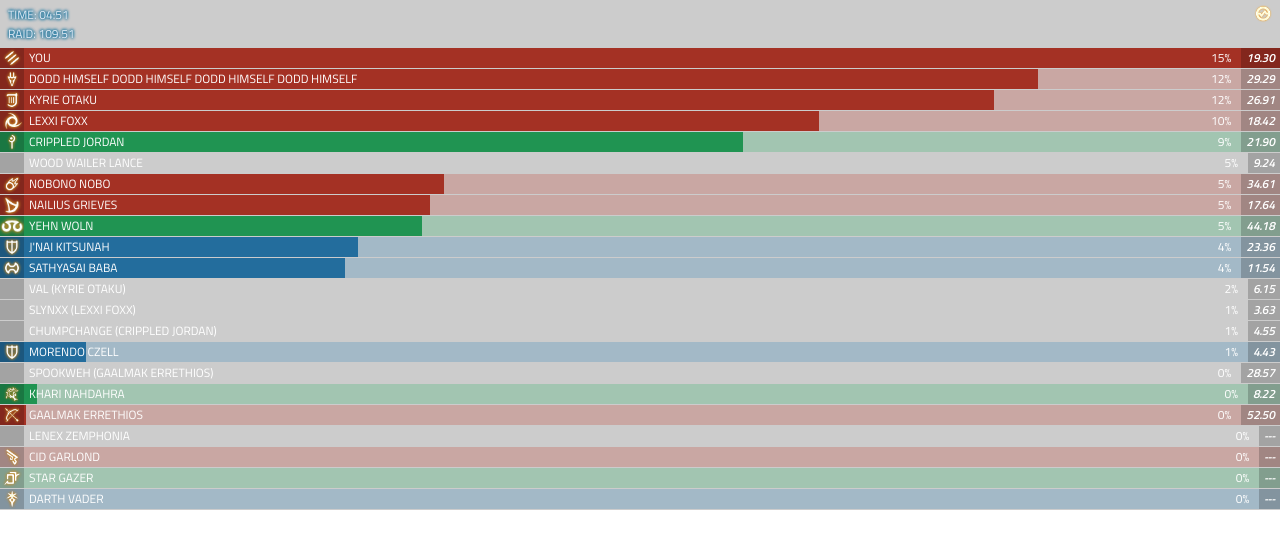
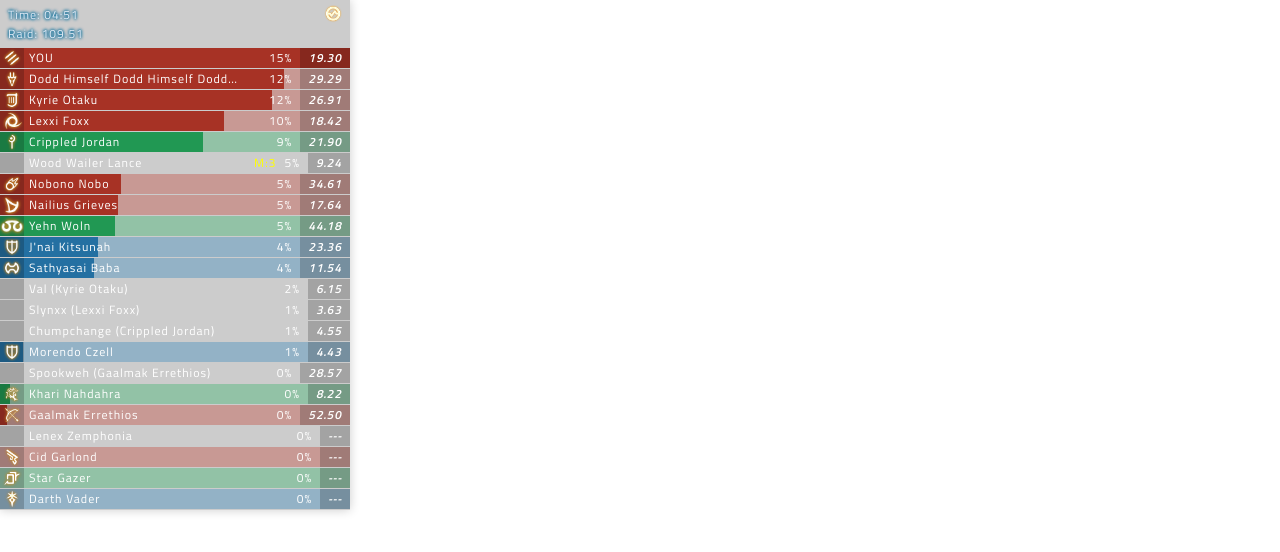
Before and after one commit to collin-garvey/big-swangs, a website: page dist/big-swangs.html in a window 1280 px wide. Drawn offline with Linux system fonts and the light colour scheme.

Commit message:
functionally sound, ready for feature adds

```diff
--- a/src/js/big-swangs.js
+++ b/src/js/big-swangs.js
@@ -22,7 +22,10 @@ class Header extends React.Component {
                 </div>
 
                 <div className="header__right">
-                    <i className="encounter__status"></i>
+                    <span className="encounter__name">
+                        <i className="encounter__status"></i>
+                    </span>
+
                 </div>
             </header>
         );
@@ -31,12 +34,15 @@ class Header extends React.Component {
 
 class Combatant extends React.Component {
     render() {
+        var misses = (parseInt(this.props.misses, 10) > 0) ? <span className="combatant__misses">M:{this.props.misses}</span> : '';
+
         return(
             <li className={`combatant ${classify(this.props.job)} ${this.props.isSelf ? 'self' : ''}`}>
                 <i className="combatant__icon"></i>
                 <span className="combatant__name">{this.props.name}</span>
                 <span className="combatant__dps">{this.props.dps}</span>
                 <span className="combatant__damage">{this.props.damage}</span>
+                {misses}
                 <span className="combatant__bar" style={{width: this.props.damageOfTotal + '%'}}></span>
             </li>
         );
@@ -66,6 +72,7 @@ class CombatantList extends React.Component {
                         job={combatants[combatant].Job}
                         damage={combatants[combatant]['damage%']}
                         dps={combatants[combatant].dps}
+                        misses={combatants[combatant].misses}
                         damageOfTotal={(combatants[combatant].damage / dmgLeader) * 100}
                         isSelf={isSelf}
                         />
@@ -113,7 +120,7 @@ class Overlay extends React.Component {
 
 document.addEventListener('onOverlayDataUpdate', function(e) {
 
-    //console.log(e.detail);
+    console.log(e.detail);
 
     React.render(
         <Overlay parseData={e.detail} />,
--- a/src/scss/big-swangs.scss
+++ b/src/scss/big-swangs.scss
@@ -71,13 +71,16 @@ li {
 
 .container {
     background : rgba(0, 0, 0, 0.20);
+    box-shadow : 0 0 10px rgba(0, 0, 0, 0.20);
     min-width  : 300px;
+    max-width  : 350px;
     overflow   : hidden;
 }
 
 .overlay {
     color          : #ffffff;
-    text-transform : uppercase;
+    text-transform : none;
+    letter-spacing : 1px;
     font-size      : 12px;
 }
 
@@ -120,6 +123,7 @@ li {
     height          : 18px;
     background      : transparent center center no-repeat;
     background-size : contain;
+    transition      : all 0.3s ease;
 }
 
 .active {
@@ -152,27 +156,6 @@ li {
     transition : all .35s ease;
 }
 
-.combatant__name {
-    display       : inline-block;
-    text-overflow : ellipsis;
-    white-space   : nowrap;
-}
-
-.combatant__dps {
-    display    : block;
-    float      : right;
-    background : rgba(0, 0, 0, 0.2);
-    text-align : right;
-    padding    : 0 5px;
-    font-style : italic;
-}
-
-.combatant__damage {
-    float        : right;
-    margin-right : 10px;
-    text-align   : right;
-}
-
 .combatant__icon {
     display         : block;
     float           : left;
@@ -184,40 +167,73 @@ li {
     background-size : contain;
 }
 
+.combatant__name {
+    display       : block;
+    float         : left;
+    max-width     : 60%;
+    text-overflow : ellipsis;
+    white-space   : nowrap;
+    overflow      : hidden;
+    z-index       : 1;
+}
+
+.combatant__dps {
+    display    : block;
+    float      : right;
+    background : rgba(0, 0, 0, 0.2);
+    text-align : right;
+    padding    : 0 8px;
+    font-style : italic;
+    z-index    : 1;
+}
+
+.combatant__damage {
+    float        : right;
+    margin-right : 8px;
+    text-align   : right;
+}
+
+.combatant__misses {
+    display : block;
+    float   : right;
+    color   : yellow;
+    margin  : 0 8px 0 0;
+}
+
 @each $job, $role in $jobs {
     .#{$job} {
         @if $role == tank {
-            background-color : transparentize($tankColor, 0.75);
+            background-color : transparentize($tankColor, 0.65);
 
             .combatant__bar {
                 background-color : $tankColor;
             }
         } @else if $role == healer {
-            background-color : transparentize($healerColor, 0.75);
+            background-color : transparentize($healerColor, 0.65);
 
             .combatant__bar {
                 background-color : $healerColor;
             }
         } @else if $role == dps {
-            background-color : transparentize($dpsColor, 0.75);
+            background-color : transparentize($dpsColor, 0.65);
 
             .combatant__bar {
                 background-color : $dpsColor;
             }
         } @else if $role == pet {
-            background-color : transparentize($petColor, 0.75);
+            background-color : transparentize($petColor, 0.65);
 
             .combatant__bar {
                 background-color : $petColor;
             }
         } @else if $role == special {
-            background-color : transparentize($specialColor, 0.75);
+            background-color : transparentize($specialColor, 0.65);
 
             .combatant__bar {
                 background-color : $specialColor;
             }
         } @else {
-            background-color : transparentize($unknownColor, 0.75);
+            background-color : transparentize($unknownColor, 0.65);
 
             .combatant__bar {
                 background-color : $unknownColor;
```
Also changed, not shown: dist/css/big-swangs.css, dist/js/all.js, 1 other file.
